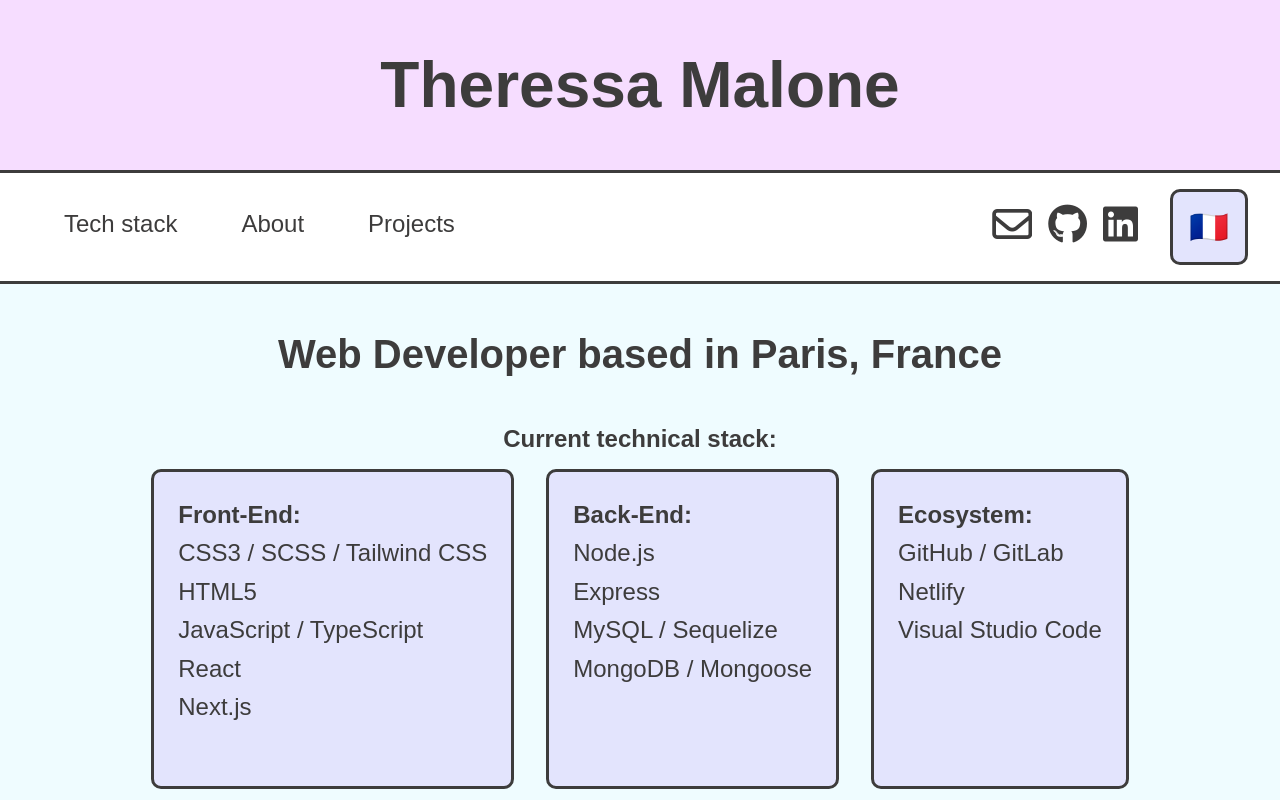
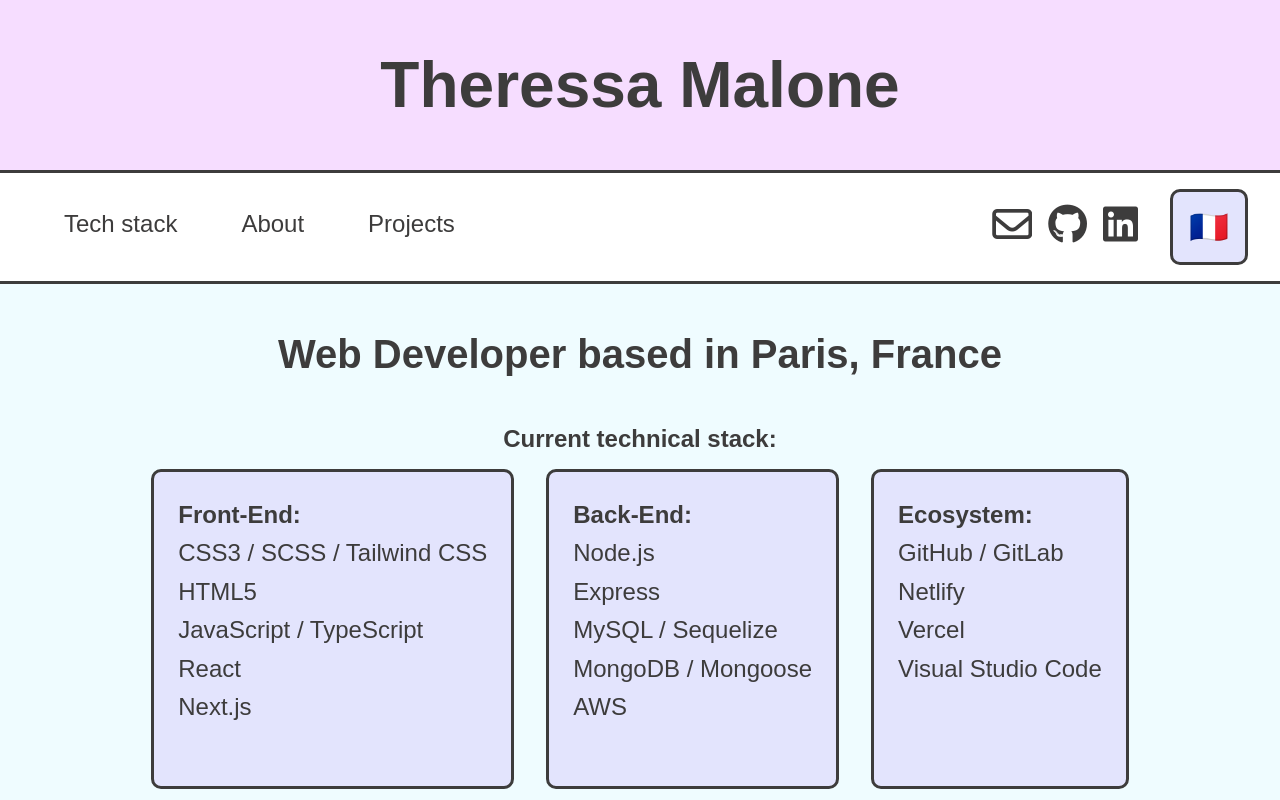
Before and after one commit to tssa017/portfolio, a React (Create React App) app: page / in a window 1280 px wide. Shown: the top 800 px of the page. Built offline with nearby package versions, Linux system fonts and the light colour scheme; a web font is replaced by a local one.

Commit message:
:art: update form format

```diff
--- a/src/App.js
+++ b/src/App.js
@@ -77,7 +77,7 @@
                     <div className="language__flex-item">
                         <div className="socials">
                             <a
-                                href="mailto:theressadmalone@gmail.com"
+                                href="mailto:theressa.malone.fr@gmail.com"
                                 target="blank"
                             >
                                 <FontAwesomeIcon className="fa-regular fa-envelope socials-link"></FontAwesomeIcon>
--- a/src/components/form/Form.js
+++ b/src/components/form/Form.js
@@ -14,7 +14,7 @@
                     <form
                         class="form__container--form"
                         target="_blank"
-                        action="https://formsubmit.co/3550eaddbace6d5ed9e6a53c3390e773"
+                        action="https://formsubmit.co/theressa.malone.fr@gmail.com"
                         method="POST"
                     >
                         <div class="form-group">
--- a/src/components/hero/Hero.js
+++ b/src/components/hero/Hero.js
@@ -49,6 +49,7 @@
                             <li>Express</li>
                             <li>MySQL / Sequelize</li>
                             <li>MongoDB / Mongoose</li>
+                            <li>AWS</li>
                         </ul>
                         <ul className="hero__stack-list">
                             <li>
@@ -60,6 +61,7 @@
                             </li>
                             <li>GitHub / GitLab</li>
                             <li>Netlify</li>
+                            <li>Vercel</li>
                             <li>Visual Studio Code</li>
                         </ul>
                     </div>
```
